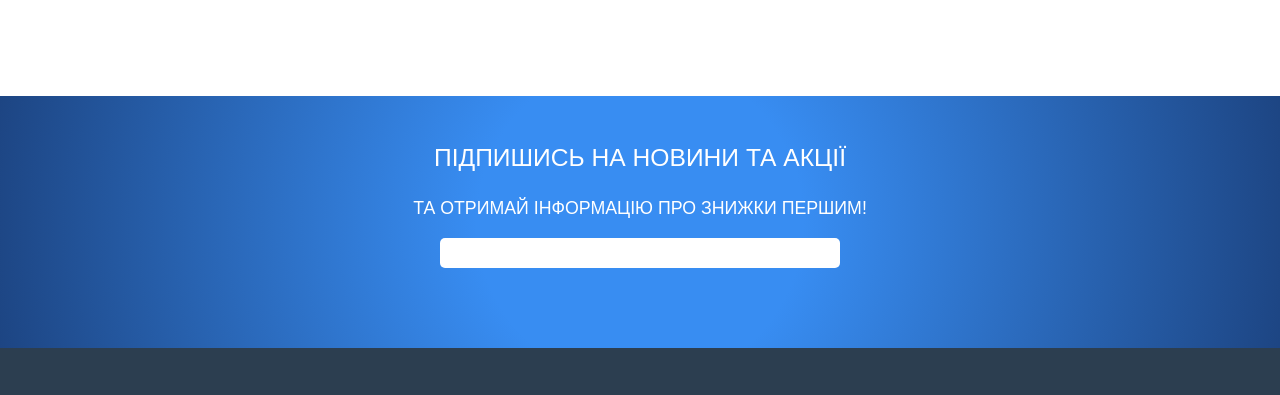
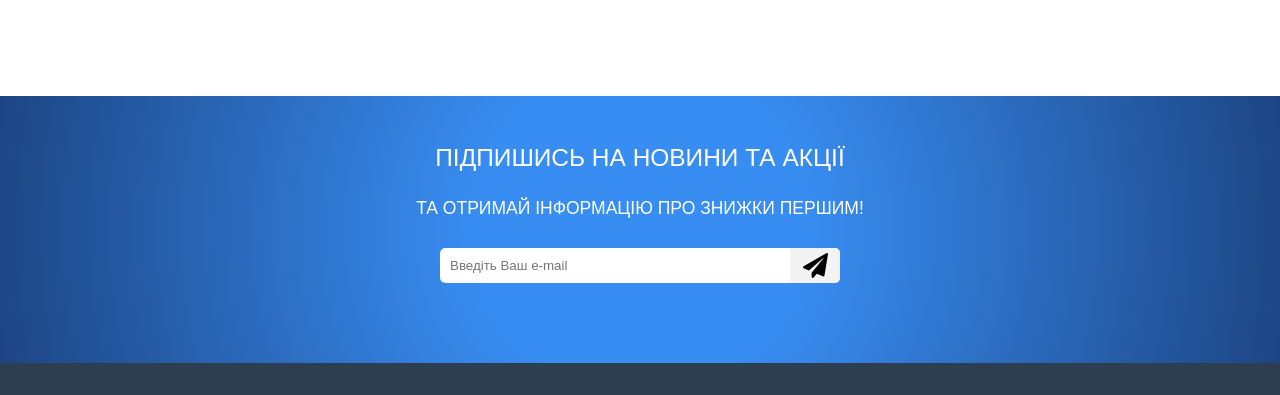
Before and after one commit to Andrew-ukr/textil, a website: page #src/index.html in a window 1280 px wide. Shown: the part 1503-1898 px from the top of the page. Drawn offline with nearby package versions, Linux system fonts and the light colour scheme; files that its build step writes are made by us from their sources; a web font is replaced by a local one.

Commit message:
fixed bug

```diff
--- a/#src/index.html
+++ b/#src/index.html
@@ -707,7 +707,12 @@
 		<section class="cta">
 			<h3 class="cta__title _cta-title white">ПІДПИШИСЬ НА НОВИНИ ТА АКЦІЇ</h3>
 			<h4 class="cta__title _cta-sub-title white">Та отримай інформацію про знижки першим!</h4>
-			<input class="cta__input" type="email" >
+			<form class="cta__input-wrapper">
+				<input class="cta__input" type="email" placeholder="Введіть Ваш e-mail">
+				<button class="cta__btn" type="submit">
+					<img src="./img/icons/send.svg" alt="send">
+				</button>
+			</form>
 		</section>
 	</main>
 
--- a/#src/scss/block/_cta.scss
+++ b/#src/scss/block/_cta.scss
@@ -1,5 +1,7 @@
 .cta {
-  text-align: center;
+  display: flex;
+  flex-direction: column;
+  align-items: center;
   background: rgb(56, 141, 242);
   background: radial-gradient(circle, rgba(56, 141, 242, 1) 25%, rgba(29, 69, 131, 1) 100%);
 }
@@ -7,7 +9,7 @@
 .cta__title {}
 
 ._cta-title {
-  @include adaptiv-font(25, 20);
+  @include adaptiv-font(25, 18);
   font-weight: 300;
   text-transform: uppercase;
   margin-bottom: 30px;
@@ -22,10 +24,10 @@
 }
 
 ._cta-sub-title {
-  @include adaptiv-font(18, 15);
+  @include adaptiv-font(18, 12);
   font-weight: 300;
   text-transform: uppercase;
-  margin-bottom: 20px;
+  margin-bottom: 30px;
 
   &.black {
     color: #000000;
@@ -36,9 +38,39 @@
   }
 }
 
+.cta__input-wrapper {
+  position: relative;
+  border-radius: 5px;
+  overflow: hidden;
+}
+
 .cta__input {
   border-radius: 5px;
-  height: 30px;
-  max-width: 400px;
-  width: 100%;
+  height: 35px;
+  width: 270px;
+  padding: 0 10px;
+
+  @media (min-width: 768px) {
+    width: 400px;
+  }
 }
+
+.cta__btn {
+  position: absolute;
+  width: 50px;
+  height: 100%;
+  background-color: $backgroundColor;
+  right: 0;
+  transition: .3s;
+
+  &:hover,
+  &:active,
+  &:focus {
+    transition: .3s;
+    background-color: darken($color: $backgroundColor, $amount: 15%);
+  }
+
+  img {
+    width: 50%;
+  }
+}
```
Also changed, not shown: textil/index.html (+6 -1 lines), #src/img/icons/send.svg (added), textil/css/style.css, textil/css/style.min.css, textil/img/icons/call – копія.svg (added), textil/img/icons/send.svg (added).
